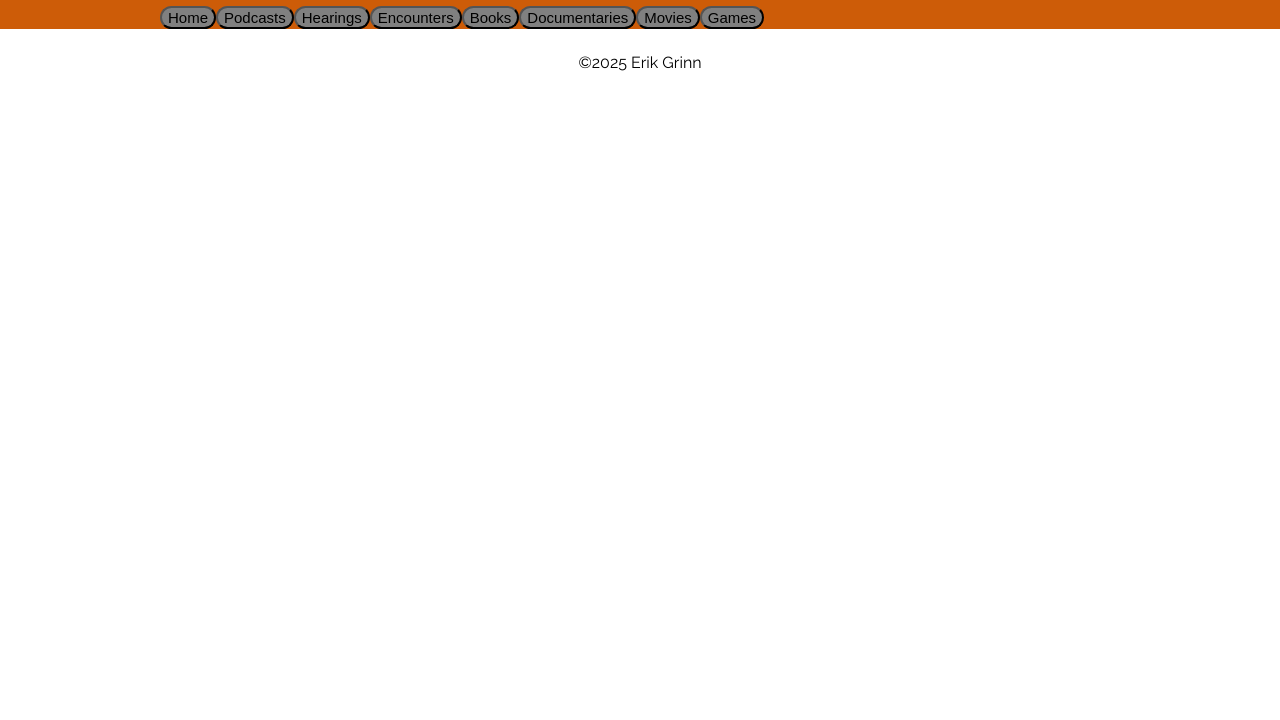
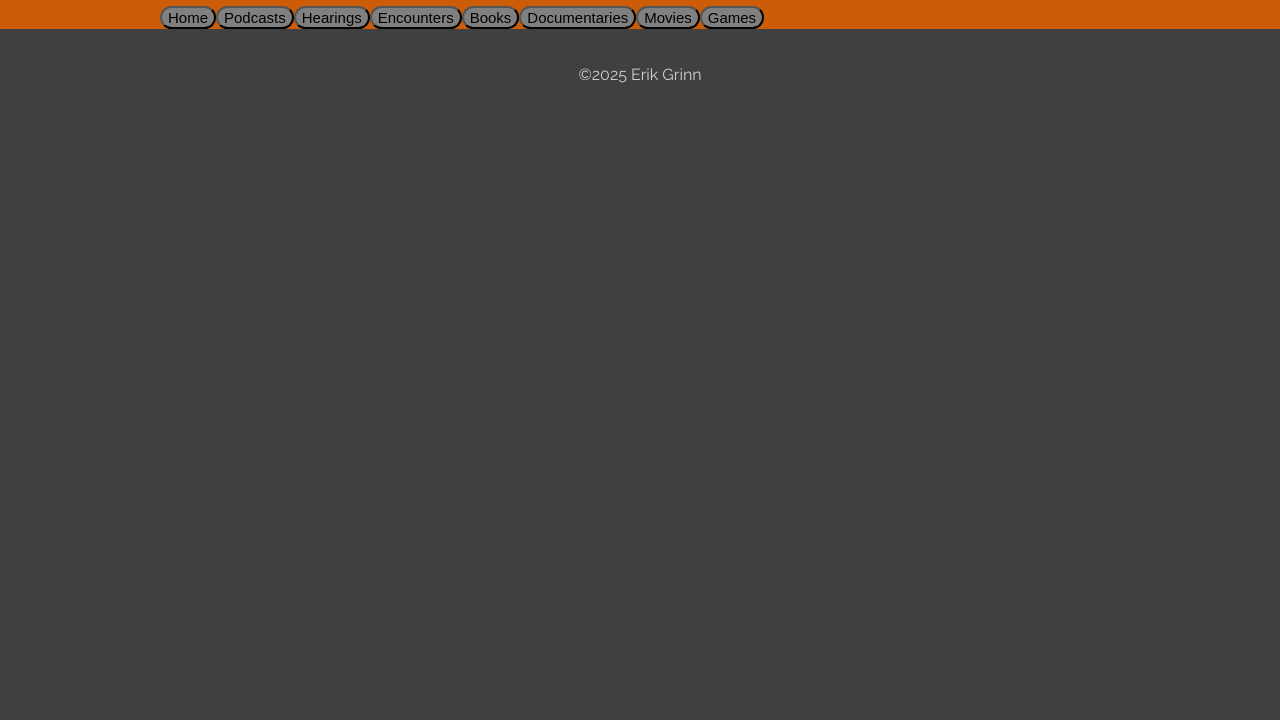
Before and after one commit to erikgrinn/test_site, a website: page src/template.html in a window 1280 px wide. Shown: the part 80-800 px from the top of the page. Drawn offline with Linux system fonts and the light colour scheme.

Commit message:
changed footer class to dedicated footer tag

```diff
--- a/src/styles.css
+++ b/src/styles.css
@@ -15,12 +15,12 @@
 body {
     height: 100vh;
     width: auto;
-    /* background-color: var(--strong-shadow); */
+    background-color: var(--strong-shadow);
     /* background-image: linear-gradient(to right, #686868, var(--tertiary-color)); */
     margin: 0 auto;
     font-family: "Raleway", sans-serif;
-    /* color: rgb(207, 207, 207); */
-    color: black;
+    color: rgb(207, 207, 207);
+    /* color: black; */
     display: flex;
     flex-direction: column;
     /* align-items: center; */
@@ -86,8 +86,9 @@ nav button.triangle-shadow:hover::after {
 
 h1, h2, h3, h4, h5, h6 {font-family: "Cinzel", serif;}
 
-.footer {
+footer {
   text-align: center;
+  padding-top: 12px;
   padding-bottom: 12px;
 }
 
--- a/src/template.html
+++ b/src/template.html
@@ -25,13 +25,13 @@
         </nav>
     </header>
     <div id="content"></div>
-    <div class="footer">
+    <footer>
         <!-- hopefully script below doesn't interfere with anything else? -->
         <script>
             const copyrightDate = new Date();
             document.write('&copy;' + copyrightDate.getFullYear() + ' Erik Grinn');
         </script>
         <!-- &copy; 2025 Erik Grinn -->
-    </div>
+    </footer>
 </body>
 </html>
```
